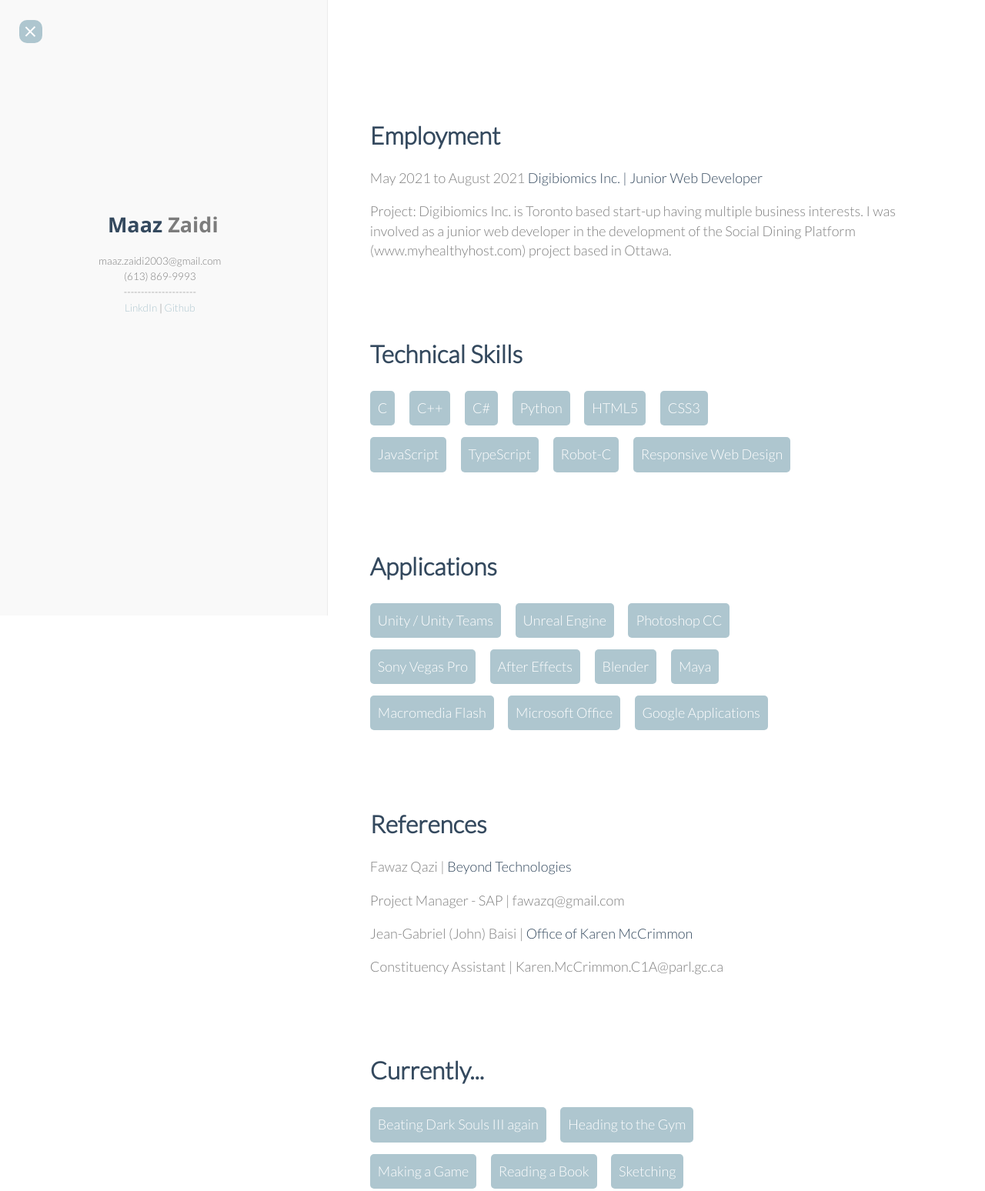
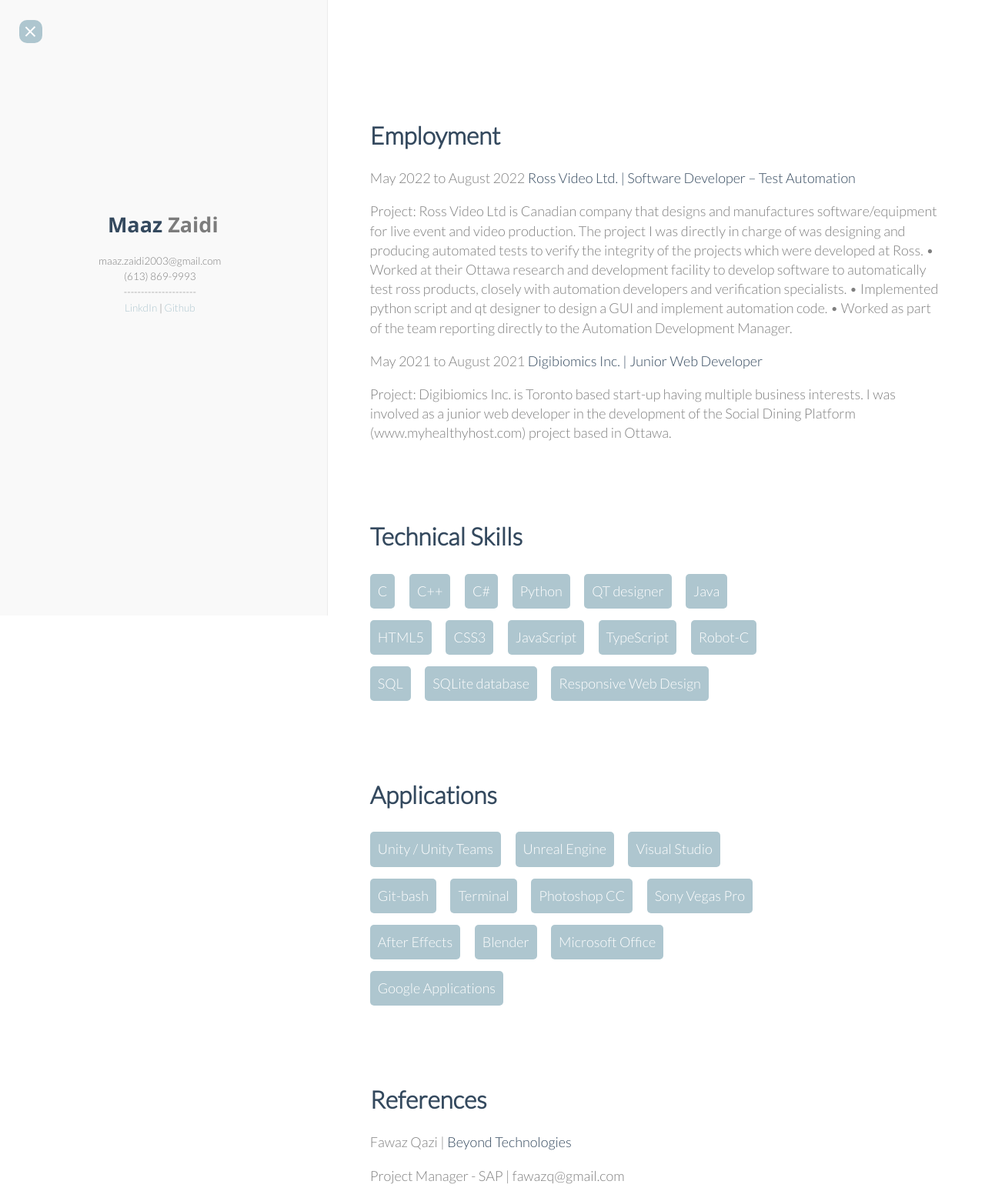
Before and after one commit to Maaz-Zaidi/Interactive-Portfolio, a website: page Resume.html in a window 1280 px wide. Shown: the top 1548 px of the page at 77% size. Drawn offline with nearby package versions, Linux system fonts and the light colour scheme; a web font is replaced by a local one.

Commit message:
New updates for portfolio
updates to time changes, resume and added projects

```diff
--- a/Resume.html
+++ b/Resume.html
@@ -44,6 +44,17 @@
                 <div class="inner">
                     <section>
                         <h1>Employment</h1>
+                        <p>May 2022 to August 2022 <em>Ross Video Ltd. | Software Developer – Test Automation</em></p>
+                        <p>
+                            Project: Ross Video Ltd is Canadian company that designs and manufactures software/equipment
+                            for live event and video production. The project I was directly in charge of was designing and
+                            producing automated tests to verify the integrity of the projects which were developed at Ross.
+
+                            • Worked at their Ottawa research and development facility to develop software to automatically
+                            test ross products, closely with automation developers and verification specialists.
+                            • Implemented python script and qt designer to design a GUI and implement automation code.
+                            • Worked as part of the team reporting directly to the Automation Development Manager.
+                        </p>
                         <p>May 2021 to August 2021 <em>Digibiomics Inc. | Junior Web Developer</em></p>
                         <p>
                             Project: Digibiomics Inc. is Toronto based start-up having multiple business interests. I was
@@ -58,11 +69,15 @@
                             <li>C++</li>
                             <li>C#</li>
                             <li>Python</li>
+                            <li>QT designer</li>
+                            <li>Java</li>
                             <li>HTML5</li>
                             <li>CSS3</li>
                             <li>JavaScript</li>
                             <li>TypeScript</li>
                             <li>Robot-C</li>
+                            <li>SQL</li>
+                            <li>SQLite database</li>
                             <li>Responsive Web Design</li>
                         </ul>
                     </section>
@@ -71,12 +86,13 @@
                         <ul class="skill-set">
                             <li>Unity / Unity Teams</li>
                             <li>Unreal Engine</li>
+                            <li>Visual Studio</li>
+                            <li>Git-bash</li>
+                            <li>Terminal</li>
                             <li>Photoshop CC</li>
                             <li>Sony Vegas Pro</li>
                             <li>After Effects</li>
                             <li>Blender</li>
-                            <li>Maya</li>
-                            <li>Macromedia Flash</li>
                             <li>Microsoft Office</li>
                             <li>Google Applications</li>
                         </ul>
@@ -91,7 +107,6 @@
                     <section>
                         <h1>Currently...</h1>
                         <ul class="skill-set">
-                            <li>Beating Dark Souls III again</li>
                             <li>Heading to the Gym</li>
                             <li>Making a Game</li>
                             <li>Reading a Book</li>
@@ -100,7 +115,7 @@
                     </section>
                     <section>
                         <div class="handmade">
-                            <p>Download my <em><a href="https://drive.google.com/file/d/1ieEObXQ2tQ7Zw8S_v3B1iYEQTSLE4ESc/view" class="clickable"> Resume </a></em></p>
+                            <p>Download my <em><a href="https://drive.google.com/file/d/1r5IqpTh7_WP_EmqOT16UlIp-T3NOH9bZ/view?usp=sharing" class="clickable"> Resume </a></em></p>
                         </div>
                     </section>
                 </div>
```
Also changed, not shown: Home.html (+2 -2 lines), Projects.html (+30 -0 lines).
